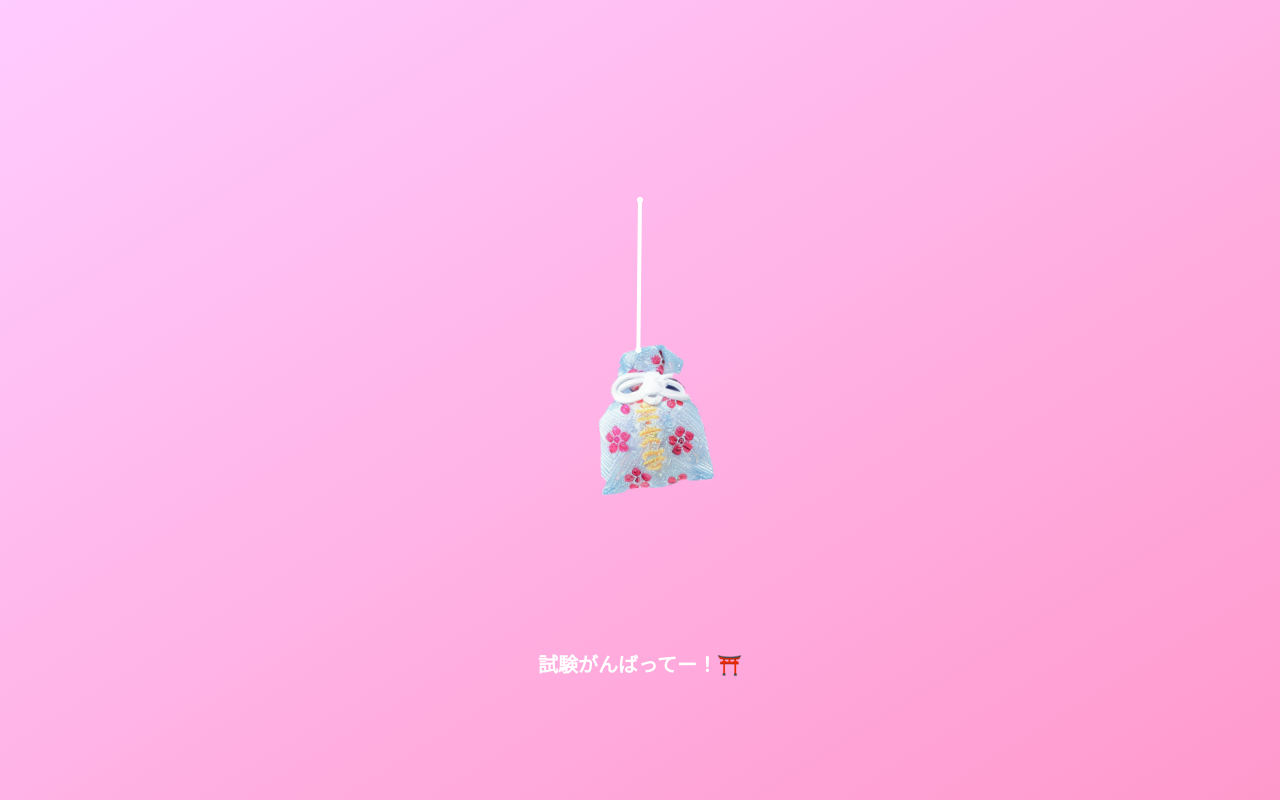
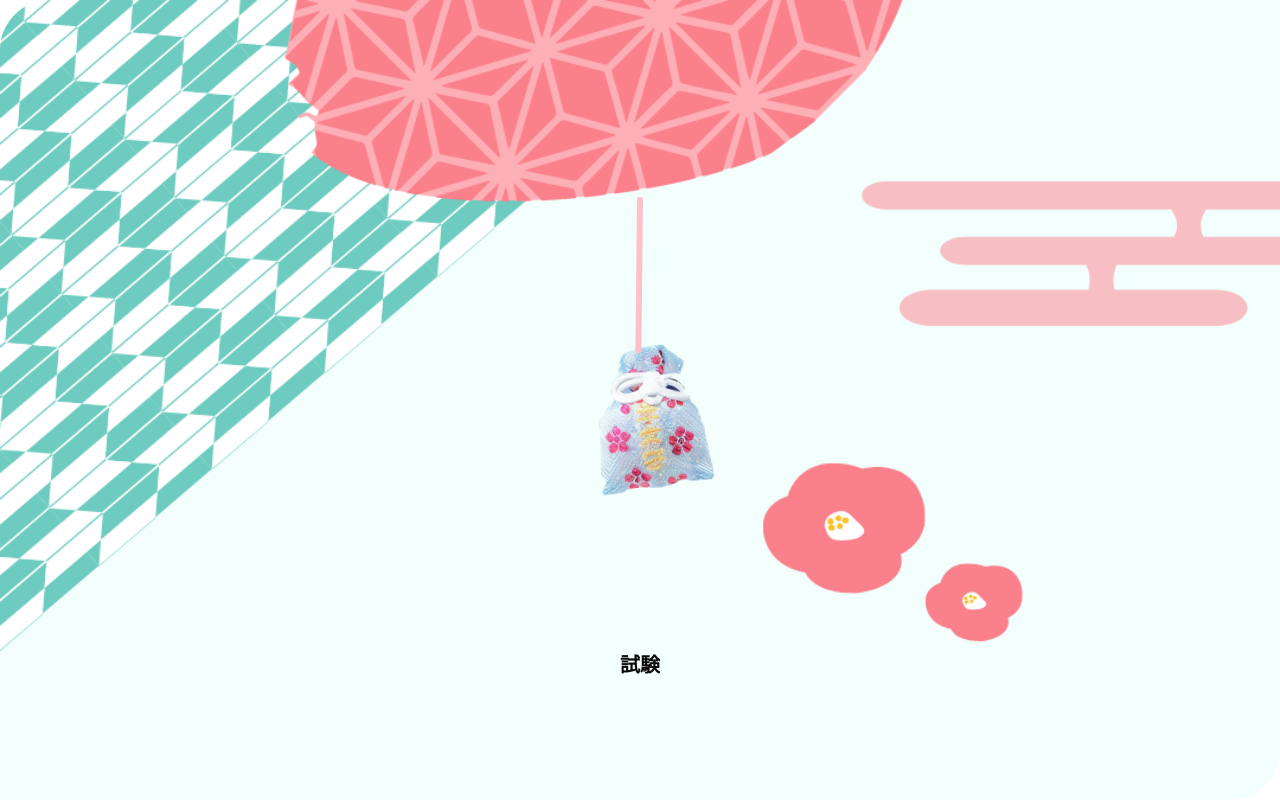
Before and after one commit to Yuma-Satake/u-mamori, a React (Vite) app: page / in a window 1280 px wide. Built offline with nearby package versions, Linux system fonts and the light colour scheme.

Commit message:
fix: テーマ画像変更

```diff
--- a/index.html
+++ b/index.html
@@ -13,7 +13,7 @@
       rel="stylesheet"
     />
     <!-- theme color -->
-    <meta name="theme-color" content="#ffccff" />
+    <meta name="theme-color" content="#F3FFFD" />
   </head>
   <body>
     <div id="root"></div>
--- a/src/features/index/IndexPage.tsx
+++ b/src/features/index/IndexPage.tsx
@@ -6,19 +6,20 @@ export const IndexPage: FC = () => {
   const scene = useRef(null);
 
   const [displayedText, setDisplayedText] = useState('');
-  const text = '試験がんばってー！⛩️';
-  const speed = 150;
+  const text = '試験がんばももかー！⛩️';
+  const speed = 300;
 
   useEffect(() => {
     let index = 0;
-    const intervalId = setInterval(() => {
+    const typeText = () => {
       const newText = text.slice(0, index + 1);
       setDisplayedText(newText);
       index += 1;
       if (index === text.length) {
-        clearInterval(intervalId);
+        index = 0; // Reset index to start over
       }
-    }, speed);
+    };
+    const intervalId = setInterval(typeText, speed);
 
     return () => clearInterval(intervalId); // Clean up the interval on component unmount
   }, [text, speed]);
@@ -63,8 +64,8 @@ export const IndexPage: FC = () => {
       length: 150,
       stiffness: 1.1,
       render: {
-        lineWidth: 4,
-        strokeStyle: 'white', // 紐の色を白に設定
+        lineWidth: 6,
+        strokeStyle: '#FFC0CB', // 紐の色を淡いピンクに設定
       },
     });
 
@@ -116,7 +117,10 @@ export const IndexPage: FC = () => {
           inset: 0,
           width: '100dvw',
           height: '100dvh',
-          background: 'linear-gradient(to bottom right, #ffccff, #ff99cc)',
+          // background: 'linear-gradient(to bottom right, #ffccff, #ff99cc)',
+          backgroundImage: 'url(/background.png)',
+          backgroundSize: 'cover',
+          borderRadius: '50px 0 50px 0',
           zIndex: -1,
         }}
       >
@@ -131,7 +135,7 @@ export const IndexPage: FC = () => {
             variant="h6"
             sx={{
               fontWeight: 'bold',
-              color: 'white',
+              opacity: 0.95,
             }}
           >
             {displayedText}
```
Also changed, not shown: public/background.png (added).
